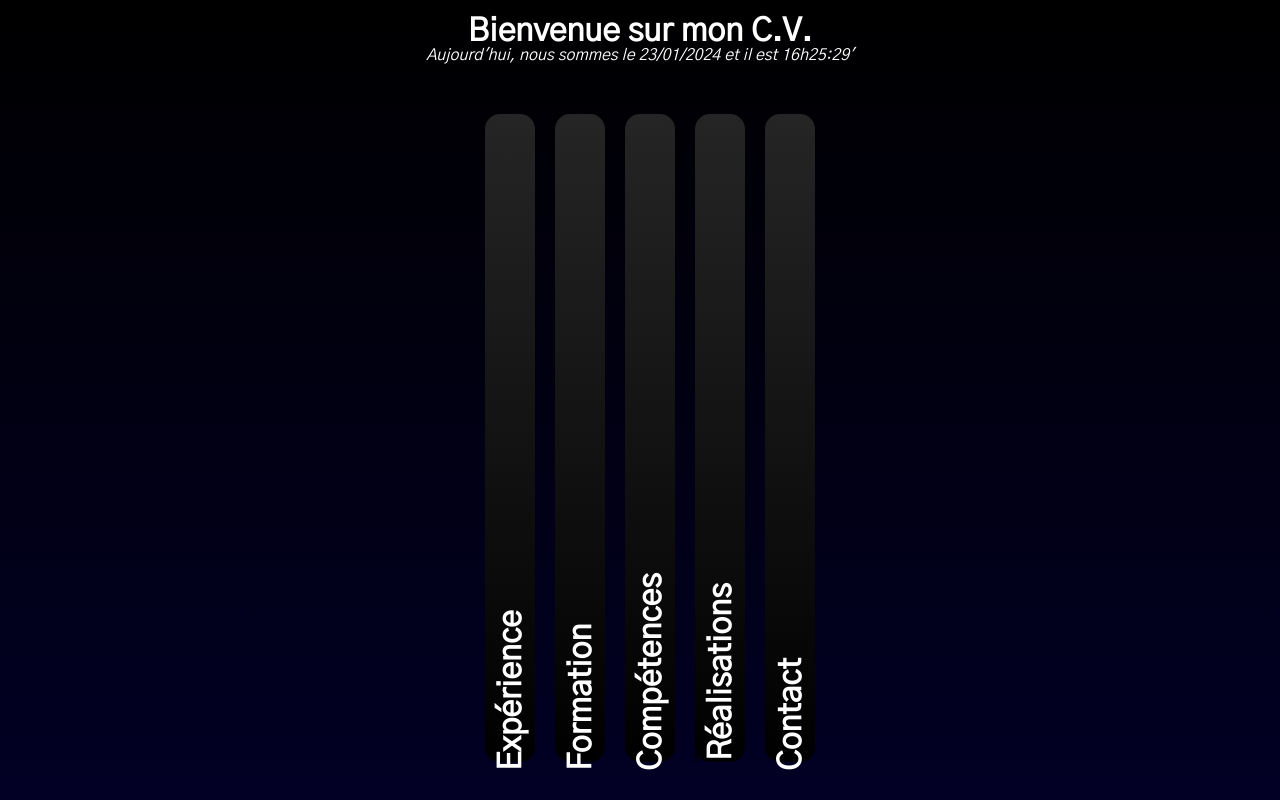
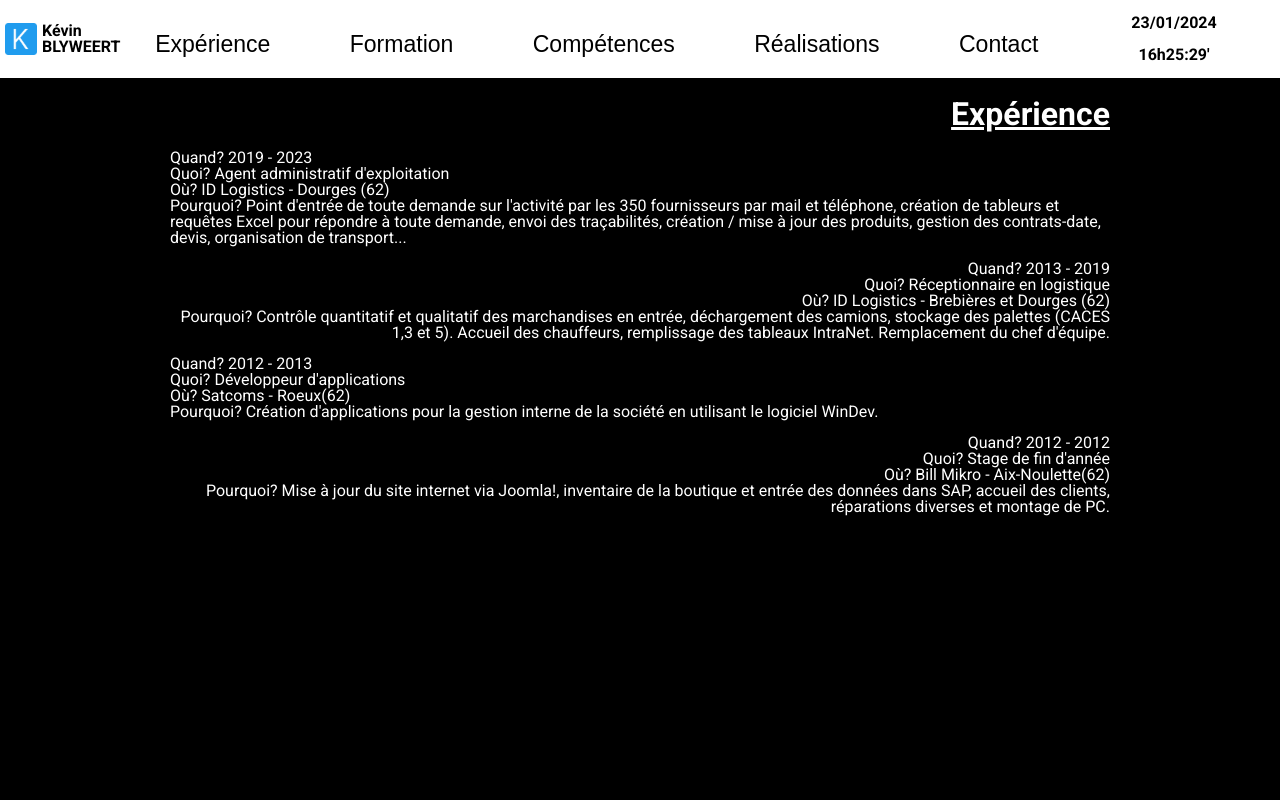
Before and after one commit to KevinBlyweert/Projet_Portfolio, a plain HTML site: page index.html in a window 1280 px wide. Drawn offline with Linux system fonts and the light colour scheme.

Commit message:
new look changes again

```diff
--- a/index.html
+++ b/index.html
@@ -5,36 +5,46 @@
     <meta http-equiv="X-UA-Compatible" content="IE=edge">
     <meta name="viewport" content="width=device-width, initial-scale=1.0">
     <title>My portfolio</title>
+    <link rel="icon" href="./images/favicon.ico">
     <link rel="stylesheet" href="./styles/reset.css">
     <link rel="stylesheet" href="./styles/styles.css">
     <link rel="preconnect" href="https://fonts.googleapis.com">
     <link rel="preconnect" href="https://fonts.gstatic.com" crossorigin>
-    <link href="https://fonts.googleapis.com/css2?family=Gothic+A1&display=swap" rel="stylesheet">
+    <link href="https://fonts.googleapis.com/css2?family=Roboto:ital,wght@0,100;0,300;0,400;0,500;0,700;0,900;1,100;1,300;1,400;1,500;1,700;1,900&display=swap" rel="stylesheet">
 </head>
 <body>
     <header>
-        <h1 id="title">Bienvenue sur mon C.V.</h1>
-        <p id="time"></p>
+        <a href="">
+            <h1 id="title" order="1"><img src="./images/favicon.ico" alt="favicon"><div><span>K&eacute;vin</span><br><span>BLYWEERT</span></div></h1>
+        </a>
+        <div id="time" order="2"><span id="date"></span><br><span id="hour"></span></div>
+        <nav order="3">
+            <a href="#xp" class="nav_item">Expérience</a>
+            <a href="#scolarship" class="nav_item">Formation</a>
+            <a href="#skills" class="nav_item">Compétences</a>
+            <a href="#achievements" class="nav_item">Réalisations</a>
+            <a href="#contact" class="nav_item">Contact</a>
+        </nav>
     </header>
     <main>
             <ul>
-                <li class="list-element">
-                    <h1 class="list-element_title">Exp&eacute;rience</h1>
+                <li id="xp" class="list-element">
+                    <h1 class="list-element_title">Expérience</h1>
                     <div class="list-element_content content-XP"></div>
                 </li>
-                <li class="list-element">
+                <li id="scolarship" class="list-element">
                     <h1 class="list-element_title">Formation</h1>
                     <div class="list-element_content content-formation"></div>
                 </li>
-                <li class="list-element">
-                    <h1 class="list-element_title">Comp&eacute;tences</h1>
+                <li id="skills" class="list-element">
+                    <h1 class="list-element_title">Compétences</h1>
                     <div class="list-element_content content-skills"></div>
                 </li>
-                <li class="list-element">
-                    <h1 class="list-element_title">R&eacute;alisations</h1>
+                <li id="achievements" class="list-element">
+                    <h1 class="list-element_title">Réalisations</h1>
                     <div class="list-element_content" id="content-achievements"></div>
                 </li>
-                <li class="list-element">
+                <li id="contact" class="list-element">
                     <h1 class="list-element_title">Contact</h1>
                     <div class="list-element_content content-contact"></div>
                 </li>
--- a/js/index.js
+++ b/js/index.js
@@ -1,12 +1,12 @@
 const listElement = document.querySelectorAll('.list-element');
 
 const app = {
-    openList:(element)=>{
-        element.classList.add('list-element_active');
-    },
-    closeList:(element)=>{
-        element.classList.remove('list-element_active');
-    },
+    // openList:(element)=>{
+    //     element.classList.add('list-element_active');
+    // },
+    // closeList:(element)=>{
+    //     element.classList.remove('list-element_active');
+    // },
     fillExperiencesContent:()=>{
         const contentXP = document.querySelector('.content-XP');
         experiences.forEach((object)=>{
@@ -54,7 +54,7 @@ const app = {
             title.style.textTransform = 'uppercase'
             title.style.textDecoration = 'underline'
             block.appendChild(title);
-            const skillsDetail = document.createElement('div');
+            const skillsDetail = document.createElement('p');
             for (i=0;i<object[key].length;i++){
                 skillsDetail.textContent += object[key][i];
                 if(i<object[key].length-1){skillsDetail.textContent += ', ';}
@@ -81,26 +81,30 @@ const app = {
             const date = new Date();
             const day = `${date.getDate()<10?'0':''}${date.getDate()}`
             const month = `${date.getMonth()+1<10?'0':''}${date.getMonth()+1}`
-            time.textContent = `Aujourd'hui, nous sommes le ${day}/${month}/${date.getFullYear()} et il est ${date.getHours()}h${date.getMinutes()}:${date.getSeconds()}'`;
-        },1000)
+            const hours = `${date.getHours()<10?'0':''}${date.getHours()}`
+            const minutes = `${date.getMinutes()<10?'0':''}${date.getMinutes()}`
+            const seconds = `${date.getSeconds()<10?'0':''}${date.getSeconds()}`
+            time.querySelector('#date').textContent = `${day}/${month}/${date.getFullYear()}`;
+            time.querySelector('#hour').textContent = `${hours}h${minutes}:${seconds}'`;
+        },0)
     },
     init:()=>{
-        listElement.forEach(element => {
-            element.addEventListener('click',(e)=>{
-                if(e.target.closest('.list-element').classList.contains('list-element_active') && e.target.localName != 'div'){
-                    app.closeList(e.target.closest('.list-element'))
-                }else{
-                    listElement.forEach((element)=>{app.closeList(element)});
-                    app.openList(e.target.closest('.list-element'))
-                }
-            })
-        });
+        app.showTime();
+        // listElement.forEach(element => {
+        //     element.addEventListener('click',(e)=>{
+        //         if(e.target.closest('.list-element').classList.contains('list-element_active') && e.target.localName != 'div'){
+        //             app.closeList(e.target.closest('.list-element'))
+        //         }else{
+        //             listElement.forEach((element)=>{app.closeList(element)});
+        //             app.openList(e.target.closest('.list-element'))
+        //         }
+        //     })
+        // });
         app.fillExperiencesContent();
         app.fillFormationContent();
         app.fillSkillsContent();
         app.fillRealisationsContent();
         app.fillContactContent();
-        app.showTime();
     }
 }
 
--- a/styles/styles.css
+++ b/styles/styles.css
@@ -1,136 +1,55 @@
-*{
-    box-sizing: border-box;
+*{box-sizing: border-box;}
+html,body{height: 100%; font-family: "Roboto", sans-serif;display: flex;flex-direction: column;}
+a{color: inherit;text-decoration: none;top: 1px;}
+header{
+    padding: 15px 5px;
+    height: fit-content;
+    display: flex;flex-direction: row;
+    justify-content: space-between;
+    align-items: center;
+    flex-wrap: wrap;
+    #title{font-weight: bold;font-size: 1em;display: flex;gap:5px;
+        img{height: 2em;}}
+    #time{font-weight: bold;font-size: 1em;display: flex;flex-direction:column;
+    text-align: center;}
 }
-html,body{
-    margin: 0;
-    padding: 0;
-    font-family: 'Gothic A1', sans-serif;
-    height: 100vh;
+nav{display: flex;flex-direction: row;justify-content: space-around;flex-grow: 1;width:100%;flex-wrap:wrap;padding-top: 10px;align-items: center;font-size: .8em;gap:.8em}
+.nav_item{font-family:fantasy;font-size: larger;display: block;position: relative;}
+main{flex-grow: 1;background-color: #000;}
+ul{width: 100vw;height: 100%;display:flex;flex-direction: row;scroll-behavior: smooth;overflow-x: auto;scroll-snap-type: x mandatory;-webkit-overflow-scrolling: touch;}
+.list-element{
+    scroll-snap-align: start;
+    flex-shrink: 0;
     width: 100vw;
-    background: rgb(2,0,36);
-    background: linear-gradient(0deg, rgba(2,0,36,1) 0%, rgba(0,0,0,1) 100%);
-}
-h1{
-    font-size: 2rem;
-    font-weight: bold;
+    height: 100%;
+    margin-right: 50px;
+    background: #000000;
+    transform-origin: center center;
+    transform: scale(1);
+    transition: transform 0.5s;
+    position: relative;
+
     color:white;
-}
-header{
-    text-align: center;
-    padding: 15px;
-    height: fit-content;
-}
-main{
-    height: 90%;
-}
-#time{color:white;font-style: italic;}
-ul{
-    margin: auto;
-    height: 100%;
-    width: 100%;
     display: flex;
     flex-direction: column;
-    justify-content: flex-start;
-    align-items: center;
+    padding: 0px 10px;
 }
-.list-element{
-    background-color: #000;
-    background-image: linear-gradient(rgba(74,74,74,.5),rgba(255,255,255,0));
-    border-radius: 15px;
-    width: 90%;
-    height: 50px;
-    position: relative;
-    display: flex;
-    flex-direction: column;
-    cursor: pointer;
-    padding: 10px;
-    padding-bottom: 10px;
-    transition: all .8s;
-    .list-element_content{
-        transition: .5s ease-out;
-        display: none;
-    }
+.list-element_title{
+    font-size: 2em;
+    font-weight: bold;
+    text-decoration: underline;;
+    margin: 20px 0px;
+    text-align: right;
 }
-
-.list-element_active{
-    background-color: rgba(80, 80, 255);
-    background-image: linear-gradient(#000,rgba(255,255,255,0));
-    flex-grow: 1;
-    height: fit-content;
-    display: block;
-    padding: 10px;
-    .list-element_title{
-        text-decoration: underline;
-    }
-    .list-element_content{
-        overflow:auto;
-        color:white;
-        display: inline;
-        div{
-            margin-top: 10px;
-            width: 100%;
-        }
-    }
+.list-element_content{display: flex;flex-direction: column;flex-grow: 1; gap:15px;}
+.list-element_content div:nth-child(even){text-align: right;}
+@media screen and (min-width:820px){
+    #title{order:1;flex-grow: 1;justify-content: end;}
+    #time{order:3;flex-grow: 1;justify-content: start;}
+    nav{display: flex;flex-direction: row;justify-content: space-around;max-width: 75%;gap:10px;order: 2;font-size: 1.2em;}
+    main{display: flex;justify-content: center;align-content: center;}
+    .nav_item::after{background-color: #209cee;content:'';position: absolute;width: 100%;bottom: -5px;left: 0;height: .1em;transition: transform .3s ease-out;transform:scale(0);transform-origin: bottom right;}
+    .nav_item:hover::after{opacity:1;transform: scale(1);transform-origin: bottom left;}
+    ul{width: 75vw;}
+    .list-element{width: 75vw;}
 }
-
-#content-achievements{
-    height: fit-content;
-    display: flex;flex-direction: row;flex-wrap: wrap;
-    .achievements{
-        width: calc(100% / 4);
-        padding-top: calc(56.25% / 4);
-        background-color: #fff;
-        border: 1px solid #000;
-    }
-}
-@media screen and (min-width:1100px) {
-    ul{
-        margin: auto;
-        height: 100%;
-        width: 75%;
-        display: flex;
-        flex-direction: row;
-        justify-content: center;
-    }
-    .list-element{
-        justify-content: end;
-        margin-left: 20px;
-        width: 50px;
-        height: 90%;
-        padding: 0;
-        .list-element_title{
-            transition: 0s ease-out;
-            transform: rotate(-90deg);
-        }
-        .list-element_content{
-            transition: .5s ease-out;
-            display: none;
-            width: 0;
-            height: 0;
-        }
-    }
-    .list-element:hover{
-        background-color: rgba(80, 80, 255);
-        background-image: linear-gradient(#000,rgba(255,255,255,0));
-    }
-    .list-element_active{
-        width: 75%;
-        display: block;
-        padding: 50px;
-        .list-element_title{
-            transform: rotate(0deg);
-            text-decoration: underline;
-        }
-        .list-element_content{
-            color:white;
-            width: 100%;
-            height: 100%;
-            display: inline;
-            margin-top: 20px;
-            div{
-                margin-top: 10px;
-                width: 100%;
-            }
-        }
-    }
-}
--- /dev/null
+++ b/styles/styles_old.css
@@ -0,0 +1,145 @@
+*{
+    box-sizing: border-box;
+}
+@font-face {
+    font-family: 'Grafton';
+    src: url('./ZTGrafton-Regular.ttf');
+}
+html,body{
+    margin: 0;
+    padding: 0;
+    font-family: 'Helvetica';
+    height: 100vh;
+    width: 100vw;
+    background: rgb(2,0,36);
+    background: linear-gradient(0deg, rgba(2,0,36,1) 0%, rgba(0,0,0,1) 100%);
+}
+h1{
+    font-size: 2rem;
+    font-weight: bold;
+    color:white;
+    font-family: 'Grafton';
+}
+header{
+    text-align: center;
+    padding: 15px;
+    height: fit-content;
+}
+main{
+    height: 90%;
+}
+#time{color:white;font-style: italic;}
+ul{
+    margin: auto;
+    height: 100%;
+    width: 100%;
+    display: flex;
+    flex-direction: column;
+    justify-content: flex-start;
+    align-items: center;
+}
+.list-element{
+    background-color: #000;
+    background-image: linear-gradient(rgba(74,74,74,.5),rgba(255,255,255,0));
+    border-radius: 15px;
+    width: 90%;
+    height: 50px;
+    position: relative;
+    display: flex;
+    flex-direction: column;
+    cursor: pointer;
+    padding: 10px;
+    padding-bottom: 10px;
+    transition: all .8s;
+    .list-element_content{
+        display: none;
+        transition: .5s ease-out;
+        width: 0;
+        height: 0;
+    }
+}
+
+.list-element_active{
+    background-color: rgba(80, 80, 255);
+    background-image: linear-gradient(#000,rgba(255,255,255,0));
+    flex-grow: 1;
+    height: fit-content;
+    display: block;
+    padding: 10px;
+    .list-element_title{
+        text-decoration: underline;
+    }
+    .list-element_content{
+        overflow:auto;
+        color:white;
+        width: 100%;
+        height: 100%;
+        display: inline;
+        div{
+            margin-top: 10px;
+            width: 100%;
+        }
+    }
+}
+
+#content-achievements{
+    height: fit-content;
+    display: flex;flex-direction: row;flex-wrap: wrap;
+    .achievements{
+        width: calc(100% / 4);
+        padding-top: calc(56.25% / 4);
+        background-color: #fff;
+        border: 1px solid #000;
+    }
+}
+@media screen and (min-width:1100px) {
+    ul{
+        margin: auto;
+        height: 100%;
+        width: 75%;
+        display: flex;
+        flex-direction: row;
+        justify-content: center;
+    }
+    .list-element{
+        justify-content: end;
+        margin-left: 20px;
+        width: 50px;
+        height: 90%;
+        padding: 0;
+        .list-element_title{
+            transition: 0s ease-out;
+            transform: rotate(-90deg);
+        }
+        .list-element_content{
+            transition: .5s ease-out;
+            display: none;
+            width: 0;
+            height: 0;
+        }
+    }
+    .list-element:hover{
+        background-color: rgba(80, 80, 255);
+        background-image: linear-gradient(#000,rgba(255,255,255,0));
+    }
+    .list-element_active{
+        width: 75%;
+        display: block;
+        padding: 50px;
+        .list-element_title{
+            transform: rotate(0deg);
+            text-decoration: underline;
+        }
+        .list-element_content{
+            color:white;
+            width: 100%;
+            height: 100%;
+            display: inline;
+            margin-top: 20px;
+            div{
+                margin-top: 10px;
+                width: 100%;
+            }
+        }
+    }
+}
```
Also changed, not shown: data/scolarship.js (+4 -4 lines), images/favicon.ico (added), styles/ZTGrafton-Regular.ttf (added), styles/newstyle_old.css (renamed from styles/newstyle.css).
